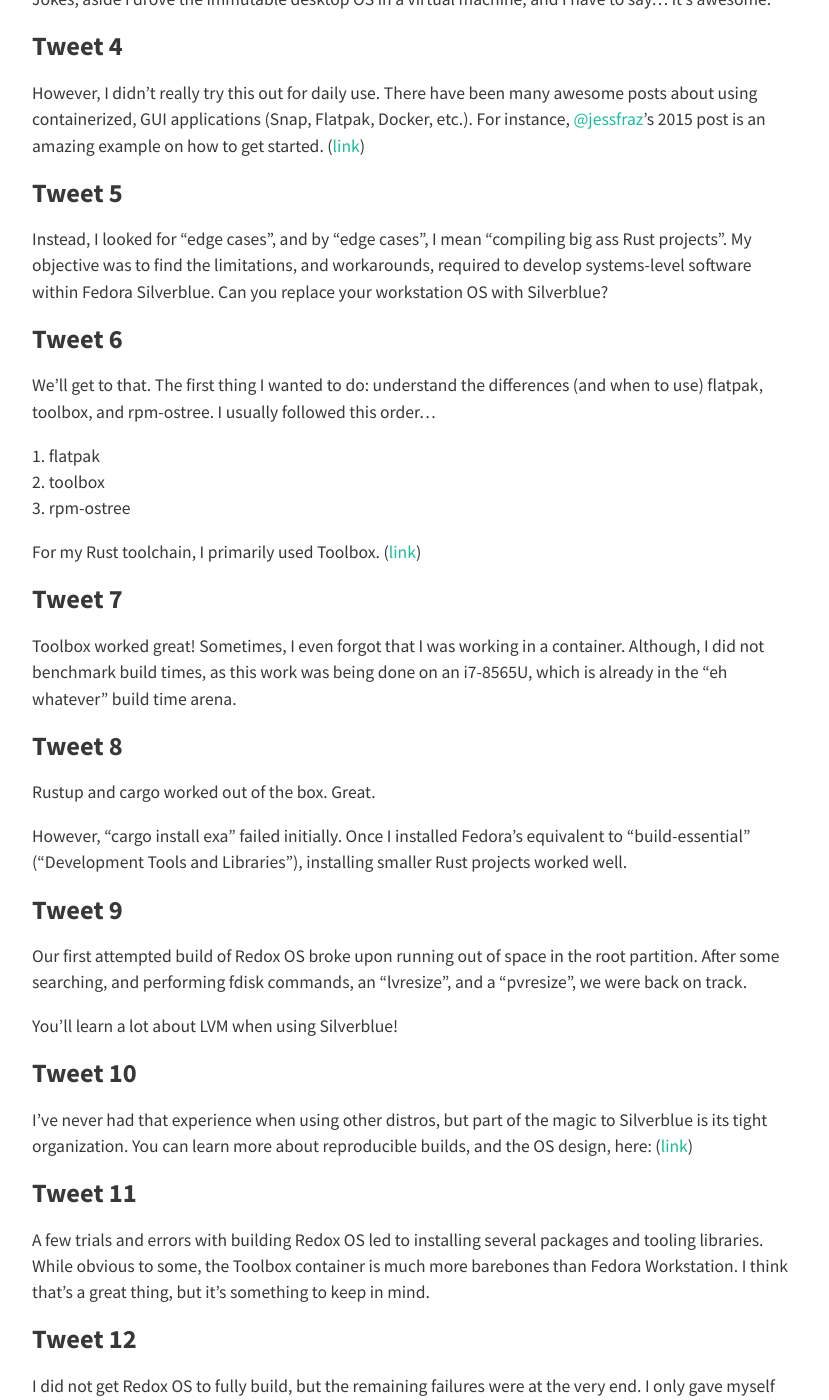
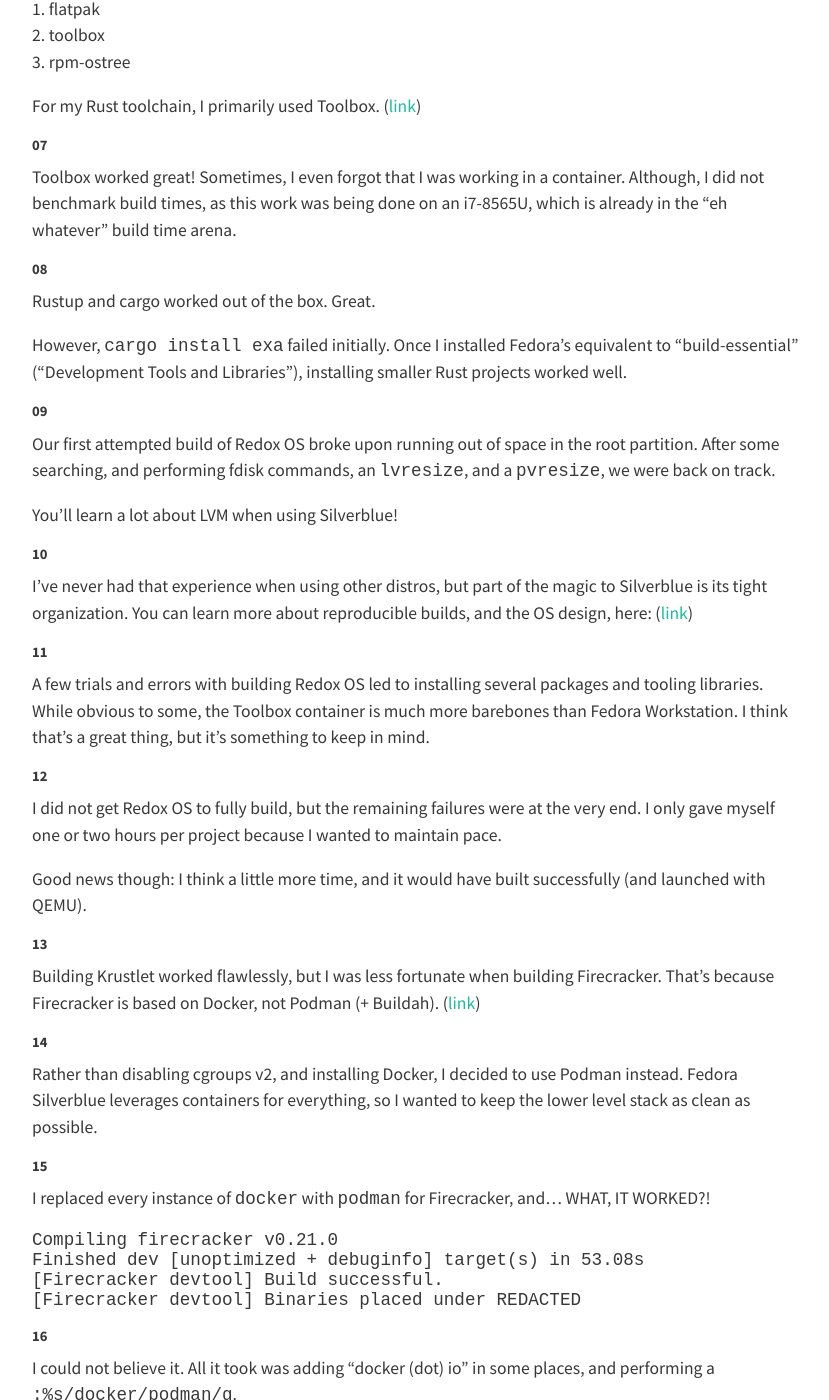
Before and after one commit to nickgerace/nickgerace.dev, a Jekyll site: the page built from _posts/2020-07-01-fedora-silverblue-for-rust-development.md, in a window 1280 px wide and 1400 px high, scrolled down 1227 px. Shown: the whole window, without its empty margins (224-1053 px from the left). Built offline with Jekyll 4.4.1, drawn with Linux system fonts in a browser that asks for light colours; nearby versions of some CDN libraries; comment, search, counter and statistics services are not loaded; some of the changed text lies outside the part shown.

Commit message:
Remove embedded Tweets to make blog posts more sustainable
Searched through the repository to find embedded Tweets, and links to
Tweets. They have been removed, or edited, to ensure that blog post
content is more sustainable.

````diff
--- a/_posts/2020-07-01-fedora-silverblue-for-rust-development.md
+++ b/_posts/2020-07-01-fedora-silverblue-for-rust-development.md
@@ -4,42 +4,35 @@
 ---
 
 This month was a lot busier than expected, including things that were [much more important than software](https://nickgerace.dev/post/action-and-experience).
-Instead of editing, polishing, publishing a lengthy blog post, I opted for a "Tweetstorm" in its place.
 
-I'll embed the first Tweet below, but include the raw text here as well.
+Instead of editing, polishing, publishing a lengthy blog post, I opted for a "Tweetstorm"-style post in its place.
 Here's my experience with using Fedora Silverblue for Rust Development.
-
-## Embedded Tweet
-
-<blockquote class="twitter-tweet"><p lang="en" dir="ltr">This month was a lot busier than expected, so instead of publishing a blog post on using Fedora Silverblue for Rust Development, I&#39;ll be writing this thread instead 🧵. Let&#39;s go!<br>(cc: <a href="https://twitter.com/teamsilverblue?ref_src=twsrc%5Etfw">@teamsilverblue</a>, <a href="https://twitter.com/rustlang?ref_src=twsrc%5Etfw">@rustlang</a>)</p>&mdash; Nick Gerace (@nickgeracehacks) <a href="https://twitter.com/nickgeracehacks/status/1277997079315578887?ref_src=twsrc%5Etfw">June 30, 2020</a></blockquote> <script async src="https://platform.twitter.com/widgets.js" charset="utf-8"></script>
 
 ## Tweetstorm Begins
 
-Posted at 12:07 PM EST on June 30, 2020 by [@nickgeracehacks](https://twitter.com/nickgeracehacks).
-
-### Tweet 1
+##### 01
 
 This month was a lot busier than expected, so instead of publishing a blog post on using Fedora Silverblue for Rust Development, I'll be writing this thread instead 🧵. Let's go!
 (cc: [@teamsilverblue](https://twitter.com/teamsilverblue), [@rustlang](https://twitter.com/rustlang))
 
-### Tweet 2
+##### 02
 
 I recently wrote about why I use Fedora, among other Linux distros. After posting that article, I thought "wait... have I even tried Fedora Silverblue before?" Distraught in my failing Fedora evangelism, I quickly downloaded the ISO so that I could feel validated.
 
-### Tweet 3
+##### 03
 
 Jokes, aside I drove the immutable desktop OS in a virtual machine, and I have to say... it's awesome.
 
-### Tweet 4
+##### 04
 
 However, I didn't really try this out for daily use. There have been many awesome posts about using containerized, GUI applications (Snap, Flatpak, Docker, etc.). For instance,
 [@jessfraz](https://twitter.com/jessfraz)'s 2015 post is an amazing example on how to get started. ([link](https://blog.jessfraz.com/post/docker-containers-on-the-desktop/))
 
-### Tweet 5
+##### 05
 
 Instead, I looked for "edge cases", and by "edge cases", I mean "compiling big ass Rust projects". My objective was to find the limitations, and workarounds, required to develop systems-level software within Fedora Silverblue. Can you replace your workstation OS with Silverblue?
 
-### Tweet 6
+##### 06
 
 We'll get to that. The first thing I wanted to do: understand the differences (and when to use) flatpak, toolbox, and rpm-ostree. I usually followed this order...
 
@@ -49,78 +42,80 @@
 
 For my Rust toolchain, I primarily used Toolbox. ([link](https://docs.fedoraproject.org/en-US/fedora-silverblue/toolbox/))
 
-### Tweet 7
+##### 07
 
 Toolbox worked great! Sometimes, I even forgot that I was working in a container. Although, I did not benchmark build times, as this work was being done on an i7-8565U, which is already in the "eh whatever" build time arena.
 
-### Tweet 8
+##### 08
 
 Rustup and cargo worked out of the box. Great.
 
-However, "cargo install exa" failed initially. Once I installed Fedora's equivalent to "build-essential" ("Development Tools and Libraries"), installing smaller Rust projects worked well.
+However, ```cargo install exa``` failed initially. Once I installed Fedora's equivalent to "build-essential" ("Development Tools and Libraries"), installing smaller Rust projects worked well.
 
-### Tweet 9
+##### 09
 
-Our first attempted build of Redox OS broke upon running out of space in the root partition. After some searching, and performing fdisk commands, an "lvresize", and a "pvresize", we were back on track.
+Our first attempted build of Redox OS broke upon running out of space in the root partition. After some searching, and performing fdisk commands, an ```lvresize```, and a ```pvresize```, we were back on track.
 
 You'll learn a lot about LVM when using Silverblue!
 
-### Tweet 10
+##### 10
 
 I've never had that experience when using other distros, but part of the magic to Silverblue is its tight organization. You can learn more about reproducible builds, and the OS design, here: ([link](https://docs.fedoraproject.org/en-US/fedora-silverblue/))
 
-### Tweet 11
+##### 11
 
 A few trials and errors with building Redox OS led to installing several packages and tooling libraries. While obvious to some, the Toolbox container is much more barebones than Fedora Workstation. I think that's a great thing, but it's something to keep in mind.
 
-### Tweet 12
+##### 12
 
 I did not get Redox OS to fully build, but the remaining failures were at the very end. I only gave myself one or two hours per project because I wanted to maintain pace.
 
 Good news though: I think a little more time, and it would have built successfully (and launched with QEMU).
 
-### Tweet 13
+##### 13
 
 Building Krustlet worked flawlessly, but I was less fortunate when building Firecracker. That's because Firecracker is based on Docker, not Podman (+ Buildah). ([link](https://github.com/firecracker-microvm/firecracker))
 
-### Tweet 14
+##### 14
 
 Rather than disabling cgroups v2, and installing Docker, I decided to use Podman instead. Fedora Silverblue leverages containers for everything, so I wanted to keep the lower level stack as clean as possible.
 
-### Tweet 15
+##### 15
 
-I replaced every instance of "docker" with "podman" for Firecracker, and... WHAT, IT WORKED?!
+I replaced every instance of ```docker``` with ```podman``` for Firecracker, and... WHAT, IT WORKED?!
 
+```
 Compiling firecracker v0.21.0
 Finished dev [unoptimized + debuginfo] target(s) in 53.08s
 [Firecracker devtool] Build successful.
-[Firecracker devtool] Binaries placed under \<REDACTED\>
+[Firecracker devtool] Binaries placed under REDACTED
+```
 
-### Tweet 16
+##### 16
 
-I could not believe it. All it took was adding "docker (dot) io" in some places, and performing a ":%s/docker/podman/g".
+I could not believe it. All it took was adding "docker (dot) io" in some places, and performing a ```:%s/docker/podman/g```.
 
 Granted, I am not saying that this will work for all projects, but I was pleasantly surprised with the result here. ([link](https://developers.redhat.com/blog/2019/02/21/podman-and-buildah-for-docker-users/))
 
-### Tweet 17
+##### 17
 
 Local Kubernetes development was not as simple. Minikube offers an experimental Podman driver, and podman can simulate Kubernetes workflows. However, using kind, and many other Kubernetes tools, requires Docker and cgroups v1.
 
-### Tweet 18
+##### 18
 
 While container runtimes for Kubernetes have little to do with Silverblue, or Rust, in particular, I think the developer experience there is still worth mentioning.
 
-### Tweet 19
+##### 19
 
 Ending on a high note: it all (mostly) worked. Were the builds as fast/painless as your everyday distro? Probably not. Was that my fault? Probably so.
 
 Upfront, if you run a sound LVM setup, and a Toolbox container setup script/playbook, you may not even notice the difference.
 
-### Tweet 20
+##### 20
 
 This thread only covered the edge cases too. In exchange for a slightly more difficult systems-level building experience, you get reproducible builds, great security, and sandboxed GUI applications. Seems like a worthy tradeoff to me.
 
-### Tweet 21
+##### 21
 
 So... Can you replace your workstation OS with Silverblue?
 Yes, but immutable desktop OSes becoming a norm will take time. Do not rush.
````
Also changed, not shown: _posts/2020-03-05-why-surface-will-be-decade-developer-laptop.md (+2 -11 lines).
